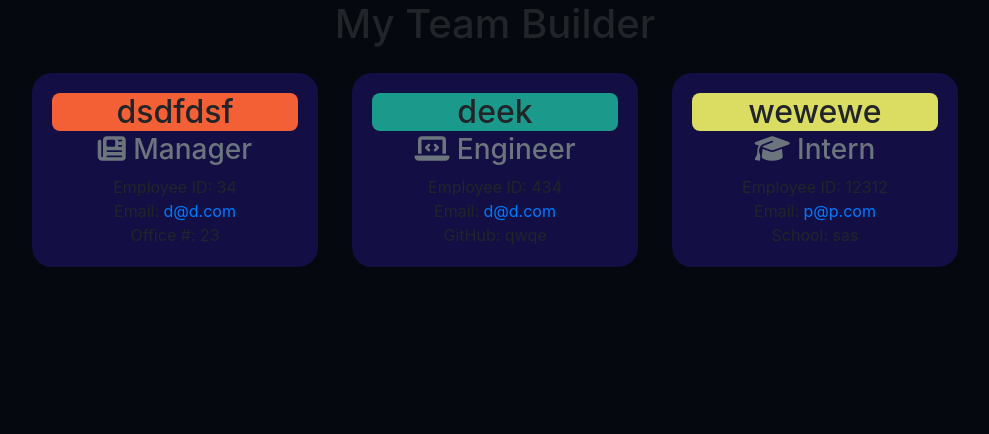
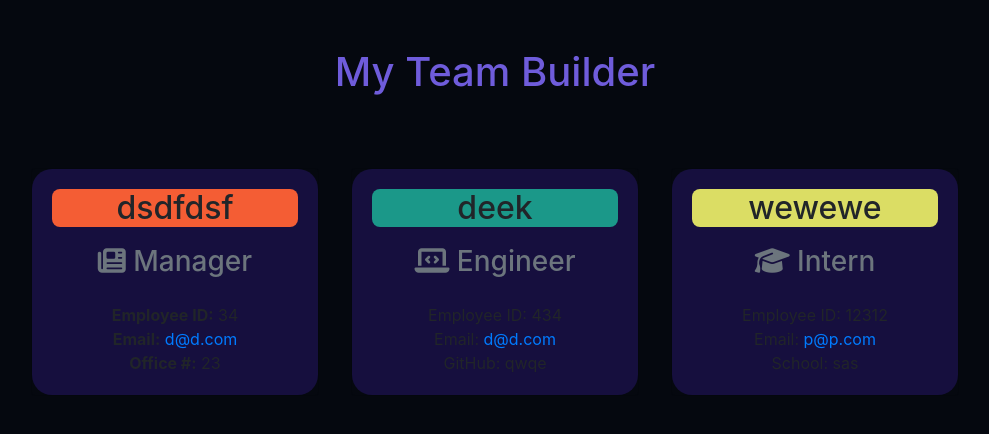
Before and after one commit to codemasterdev/team-profile-generator, a website: page src/index.html in a window 1280 px wide. Shown: the whole page, without its empty margins (145-1134 px from the left). Drawn offline with nearby package versions, Linux system fonts and the light colour scheme.

Commit message:
created variables and more style changes

```diff
--- a/lib/Engineer.js
+++ b/lib/Engineer.js
@@ -18,7 +18,7 @@ class Engineer extends Employee {
       <p class="card-text">
          Employee ID: ${this.id}<br />
          Email: <a href="mailto:${this.email}">${this.email}</a> <br />
-         GitHub: ${this.github}
+         GitHub: <a href"https://github.com/${this.github}>${this.github}</a>
       </p>
    </div>
 </div>` };
--- a/src/css/style.css
+++ b/src/css/style.css
@@ -4,17 +4,26 @@
   box-sizing: border-box;
 }
 
-/* variables here */
+:root {
+  --bg-dark: hsl(222, 50%, 4%);
+  --card-body: hsl(249, 61%, 15%);
+  --manager: hsl(13, 90%, 58%);
+  --engineer: hsl(173, 70%, 35%);
+  --intern: hsl(61, 64%, 63%);
+  --header: rgb(111, 92, 219);
+}
 
 body {
-  background: #05080f;
+  background: var(--bg-dark);
 }
 
 header {
+  padding: 3rem;
   text-align: center;
 }
 
 h1 {
+  color: var(--header);
 }
 
 .card-position {
@@ -27,7 +36,7 @@ h1 {
 }
 
 .card-body {
-  background-color: #130f44;
+  background-color: var(--card-body);
   border: none;
   border-radius: 20px;
 }
@@ -37,15 +46,28 @@ h2 {
 }
 
 .card-title-manager {
-  background-color: #f46036;
+  background-color: var(--manager);
 }
 
 .card-title-engineer {
-  background-color: #1b998b;
+  background-color: var(--engineer);
 }
 
 .card-title-intern {
-  background-color: #dbdd62;
+  background-color: var(--intern);
+}
+
+i {
+  /* icons */
+}
+
+.card-subtitle {
+  /* role */
+  padding: 1rem;
+}
+
+.card-text span {
+  font-weight: bold;
 }
 
 .card-text {
--- a/src/index.html
+++ b/src/index.html
@@ -32,9 +32,9 @@
          <i class="fas fa-newspaper"></i> Manager
       </h3>
       <p class="card-text">
-         Employee ID: 34<br />
-         Email: <a href="mailto:d@d.com">d@d.com</a> <br />
-         Office #: 23
+         <span>Employee ID:</span> 34<br />
+         <span>Email:</span> <a href="mailto:d@d.com">d@d.com</a> <br />
+         <span>Office #:</span> 23
       </p>
    </div>
 </div><div class="card card-position" style="width: 18rem">
```
